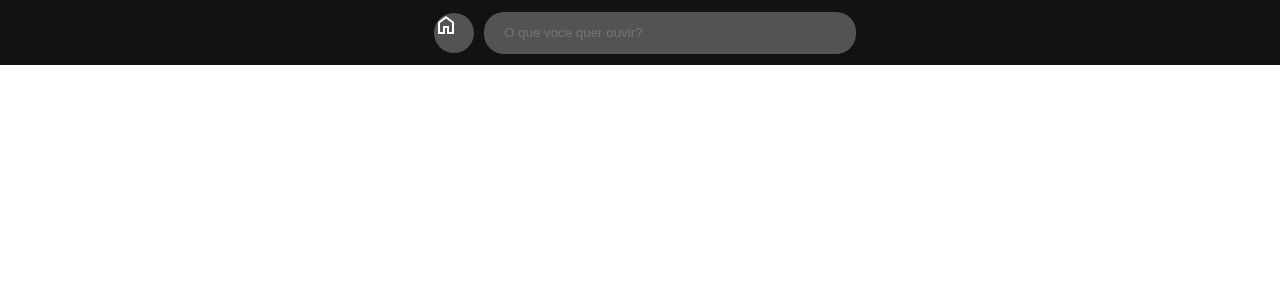
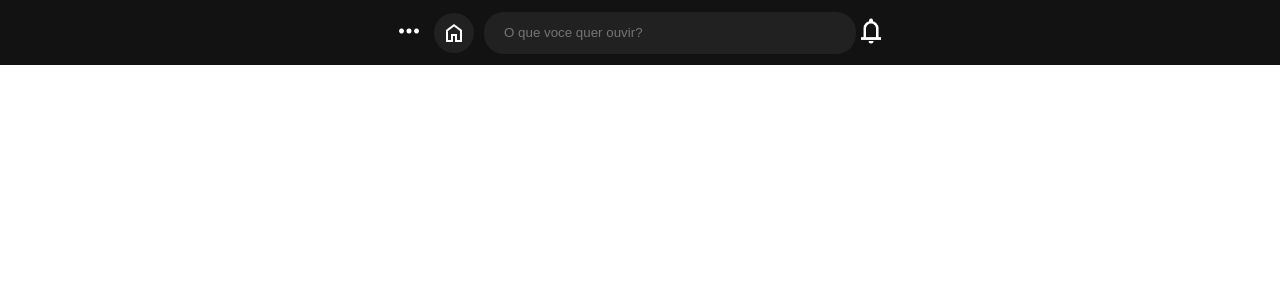
Before and after one commit to RenanCruz7/spot-clone, an Angular app: page / in a window 1280 px wide. Shown: the top 300 px of the page. Built offline with nearby package versions, Linux system fonts and the light colour scheme.

Commit message:
Adicionando os outros botoes

```diff
--- a/src/app/components/header/header.component.html
+++ b/src/app/components/header/header.component.html
@@ -1,8 +1,19 @@
 <header>
     <nav class="header">
+
+        <a  href="#">
+            <img class="moreButton" src="../../assets/more.png" alt="Home">
+        </a>
+
+
         <a class="searchButton" href="#">
             <img class="buttonImg" src="../../assets/home.png" alt="Home">
         </a>
         <input class="search" placeholder="O que voce quer ouvir?">
+
+        <a  href="#">
+            <img class="notificationButton" src="../../assets/notification.png" alt="Home">
+        </a>
+
     </nav>
 </header>
--- a/src/app/components/header/header.component.scss
+++ b/src/app/components/header/header.component.scss
@@ -6,9 +6,16 @@
     height: 65px;
 }
 
+.moreButton{
+    width: 30px;
+    height: 30px;
+    cursor: pointer;
+}
+
+
 
 .searchButton{
-    background-color: #535353;
+    background-color: #212121;
     border-radius: 20px;
     height: 40px;
     width: 40px;
@@ -21,8 +28,9 @@
 .buttonImg{
     height: 24px;
     width: 24px;
+    padding-top: 8px;
+    padding-left: 8px;
 }
-
 
 .search{
     border-radius: 20px;
@@ -30,5 +38,11 @@
     width: 350px;
     border: none;
     padding-left: 20px;
-    background-color: #535353;
+    background-color: #212121;
 }
+
+.notificationButton{
+    width: 30px;
+    height: 30px;
+    cursor: pointer;
+}
```
Also changed, not shown: src/assets/more.png (added), src/assets/notification.png (added).
